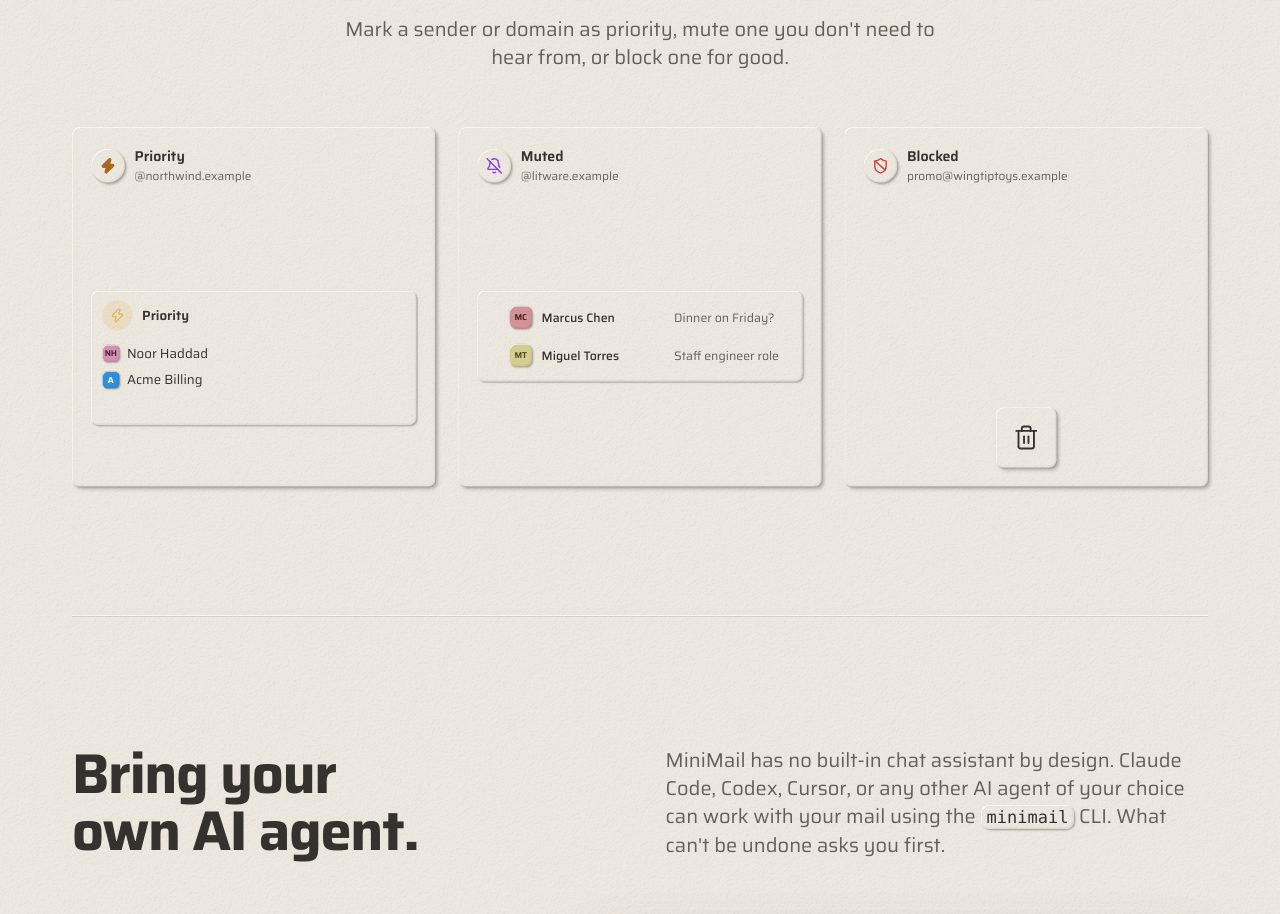
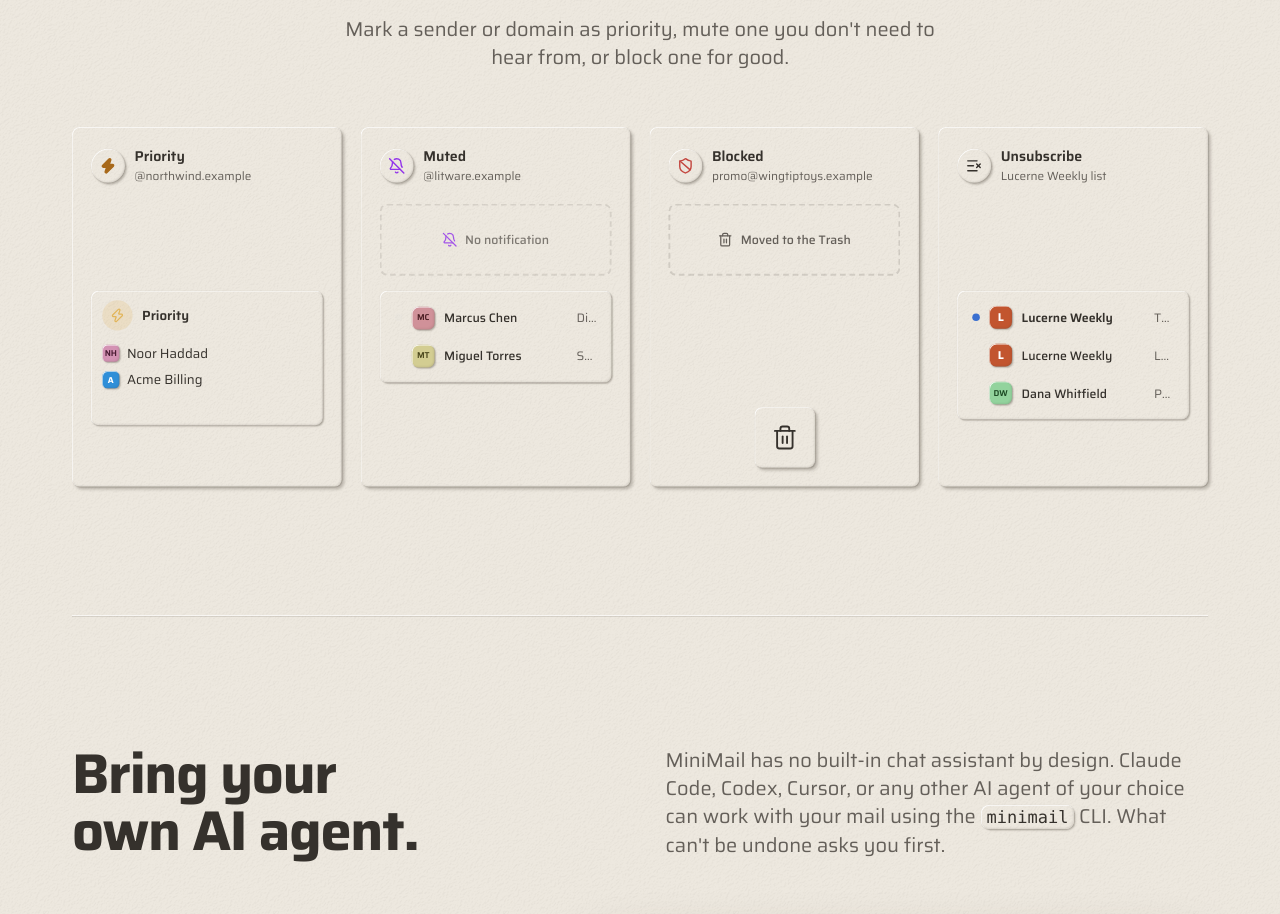
Before and after one commit to nicolasakf/minimail-website, a React (Vite) app: page / in a window 1280 px wide. Shown: the part 8703-9617 px from the top of the page. Built offline with nearby package versions, Linux system fonts and the light colour scheme.

Commit message:
Rules: add an Unsubscribe column that asks first, then drops the list
Co-Authored-By: Claude Sonnet 5.5 <noreply@anthropic.com>

```diff
--- a/src/scenes/minimum.tsx
+++ b/src/scenes/minimum.tsx
@@ -2,9 +2,9 @@
  * How mail is categorized and filtered: first, new mail being filed into a category card; then (in categories.tsx)
  * the editor where categories are described; then, here again, priority, mute and block deciding who gets through.
  */
-import { useRef, type ReactNode } from "react";
+import { useEffect, useRef, useState, type ReactNode } from "react";
 import { AnimatePresence, motion } from "motion/react";
-import { BellOff, ShieldBan, Trash2, Zap } from "lucide-react";
+import { BellOff, ListX, ShieldBan, Trash2, Zap } from "lucide-react";
 
 import { cn } from "@/lib/utils";
 import { B, P, type Sender } from "~/lib/demo";
@@ -75,7 +75,7 @@ const RH = 380;
 const PRIORITY_CARD = { hue: 40, icon: "Zap" as const };
 
 interface Rule {
-  id: "priority" | "mute" | "block";
+  id: "priority" | "mute" | "block" | "unsub";
   label: string;
   icon: typeof Zap;
   tone: string;
@@ -87,14 +87,15 @@ const RULES: Rule[] = [
   { id: "priority", label: "Priority", icon: Zap, tone: "text-amber", who: B.northwindMarket, subject: "Your refund was approved" },
   { id: "mute", label: "Muted", icon: BellOff, tone: "text-purple", who: B.litware, subject: "Weekly activity summary" },
   { id: "block", label: "Blocked", icon: ShieldBan, tone: "text-destructive", who: B.wingtip, subject: "LAST CHANCE: 70% off" },
+  { id: "unsub", label: "Unsubscribe", icon: ListX, tone: "text-foreground", who: B.lucerne, subject: "This week: 12 stories" },
 ];
 
 function Rules() {
   const ref = useRef<HTMLDivElement>(null);
   // the rules, the mail arriving, what happens to it, a pause
-  const { step } = useLoop(ref, [1000, 1100, 3400, 500], 2);
+  const { step } = useLoop(ref, [1000, 1100, 4200, 500], 2);
   return (
-    <div ref={ref} className="absolute inset-0 grid grid-cols-3 gap-6">
+    <div ref={ref} className="absolute inset-0 grid grid-cols-4 gap-5">
       {RULES.map((rule, i) => (
         <RuleColumn key={rule.id} rule={rule} step={step} delay={i * 0.35} />
       ))}
@@ -115,12 +116,15 @@ function RuleColumn({ rule, step, delay }: { rule: Rule; step: number; delay: nu
         </span>
         <div className="min-w-0">
           <div className="text-[15px] font-semibold">{rule.label}</div>
-          <div className="truncate text-[12.5px] text-muted-foreground">{rule.id === "block" ? "promo@" : "@"}{rule.who.email.split("@")[1]}</div>
+          <div className="truncate text-[12.5px] text-muted-foreground">
+            {rule.id === "unsub" ? `${rule.who.name} list` : `${rule.id === "block" ? "promo@" : "@"}${rule.who.email.split("@")[1]}`}
+          </div>
         </div>
       </div>
 
       {/* The notification area, at the top right of the screen. */}
       <div className="mt-5 h-[76px]">
+        {rule.id === "unsub" && <UnsubNotice outcome={outcome} />}
         <AnimatePresence>
           {outcome && rule.id === "priority" && (
             <motion.div
@@ -197,6 +201,19 @@ function RuleColumn({ rule, step, delay }: { rule: Rule; step: number; delay: nu
             <MiniRow from={P.miguel} subject="Staff engineer role" />
           </div>
         )}
+        {rule.id === "unsub" && (
+          <div className="corner-squircle rounded-2xl p-2 shadow-raise-3">
+            <AnimatePresence initial={false}>
+              {arrived && (
+                <motion.div key="new" initial={{ height: 0, opacity: 0 }} animate={{ height: 40, opacity: 1 }} exit={{ height: 0, opacity: 0 }} transition={{ duration: 0.4, delay, ease: EASE }}>
+                  <MiniRow from={rule.who} subject={rule.subject} unread />
+                </motion.div>
+              )}
+            </AnimatePresence>
+            <MiniRow from={rule.who} subject="Last week: 11 stories" />
+            <MiniRow from={P.dana} subject="Photos from Saturday" />
+          </div>
+        )}
         {rule.id === "block" && (
           <div className="relative h-full">
             <AnimatePresence>
@@ -229,3 +246,59 @@ function RuleColumn({ rule, step, delay }: { rule: Rule; step: number; delay: nu
     </div>
   );
 }
+
+/** Unsubscribing asks first, since it can't be undone; then the list is told to drop the address. */
+function UnsubNotice({ outcome }: { outcome: boolean }) {
+  // 0 asking, 1 the button pressed, 2 done
+  const [stage, setStage] = useState(0);
+  useEffect(() => {
+    setStage(0);
+    if (!outcome) return;
+    const press = window.setTimeout(() => setStage(1), 1700);
+    const done = window.setTimeout(() => setStage(2), 1950);
+    return () => {
+      window.clearTimeout(press);
+      window.clearTimeout(done);
+    };
+  }, [outcome]);
+
+  return (
+    <AnimatePresence mode="wait" initial={false}>
+      {outcome && stage < 2 && (
+        <motion.div
+          key="ask"
+          initial={{ opacity: 0, y: -8 }}
+          animate={{ opacity: 1, y: 0 }}
+          exit={{ opacity: 0 }}
+          transition={{ duration: 0.3, ease: EASE, delay: stage === 0 ? 0.2 : 0 }}
+          className="plate-2 corner-squircle rounded-[16px] p-2.5 shadow-overlay"
+        >
+          <div className="text-[13px] font-semibold leading-tight">Unsubscribe?</div>
+          <div className="mt-1.5 flex items-center gap-2 text-[12.5px] font-medium">
+            <span className="flex h-7 items-center rounded-[9px] px-2.5 text-muted-foreground">Cancel</span>
+            <span
+              className={cn(
+                "grain corner-squircle flex h-7 items-center rounded-[9px] bg-primary px-3 text-primary-foreground transition-all duration-150",
+                stage === 1 ? "shadow-pressed" : "shadow-raise-1",
+              )}
+            >
+              Unsubscribe
+            </span>
+          </div>
+        </motion.div>
+      )}
+      {outcome && stage === 2 && (
+        <motion.div
+          key="done"
+          initial={{ opacity: 0 }}
+          animate={{ opacity: 1 }}
+          exit={{ opacity: 0 }}
+          transition={{ duration: 0.35 }}
+          className="corner-squircle flex h-full items-center justify-center gap-2 rounded-[16px] border-2 border-dashed border-foreground/15 text-[13px] font-medium text-muted-foreground"
+        >
+          <ListX className="size-4" /> No more mail
+        </motion.div>
+      )}
+    </AnimatePresence>
+  );
+}
```
